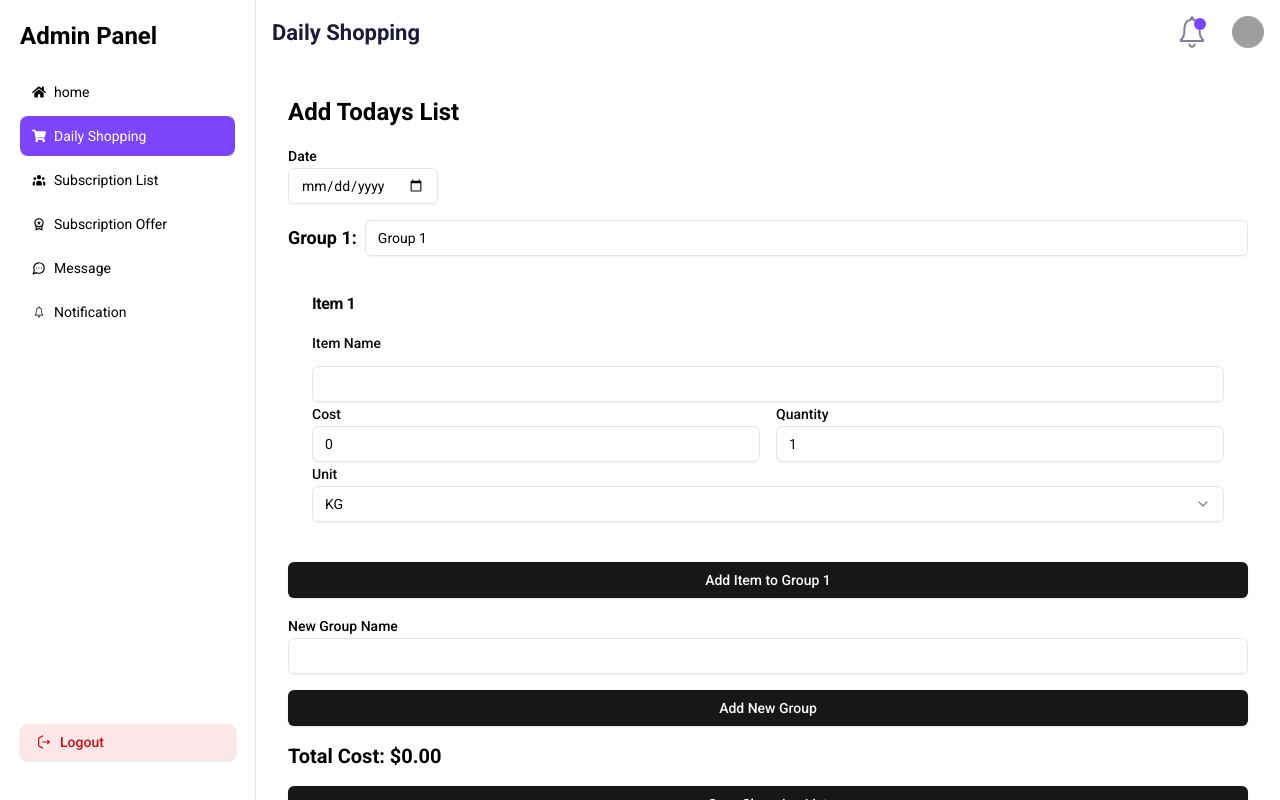
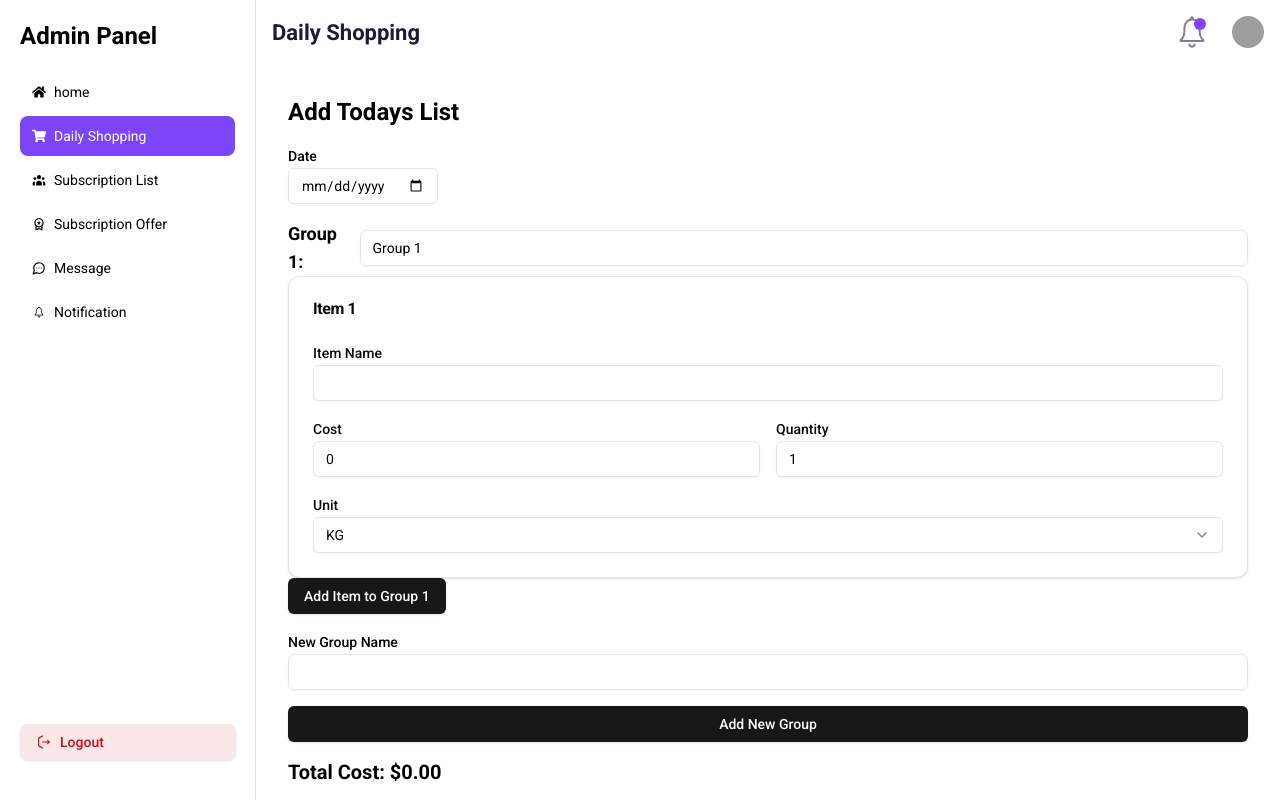
Before and after one commit to Nahid-Mahmud/prottohik-shopping-frontend, a Next.js app: page /add-daily-shopping in a window 1280 px wide. Built offline with nearby package versions, Linux system fonts and the light colour scheme; grey boxes are pictures that could not be loaded.

Commit message:
refactor ShoppingListForm to improve layout and enhance item input validation

```diff
--- a/src/components/addDailyShopping/ShoppingListForm.tsx
+++ b/src/components/addDailyShopping/ShoppingListForm.tsx
@@ -69,24 +69,23 @@ export function ShoppingListForm() {
       </div>
 
       {watchGroups.map((group, groupIndex) => (
-        <div key={groupIndex} className="flex flex-col gap-4">
+        <div key={groupIndex}>
           <div className="flex items-center gap-2">
-            <h2 className="text-lg font-bold text-nowrap">Group {groupIndex + 1}:</h2>
+            <h2 className="text-lg font-bold">Group {groupIndex + 1}:</h2>
             <Input
               {...register(`groups.${groupIndex}` as const, { required: "Group name is required" })}
               defaultValue={group}
             />
           </div>
-          <div className="flex flex-col gap-4">
           {fields
             .filter((field) => field.group === group)
             .map((field, index) => (
-                <Card key={field.id} className="shadow-none border-none">
+              <Card key={field.id}>
                 <CardHeader>
                   <CardTitle>Item {index + 1}</CardTitle>
                 </CardHeader>
-                  <CardContent>
-                    <div className="flex flex-col gap-4">
+                <CardContent className="space-y-4">
+                  <div>
                     <Label htmlFor={`items.${fields.findIndex((f) => f.id === field.id)}.name`}>Item Name</Label>
                     <Input
                       {...register(`items.${fields.findIndex((f) => f.id === field.id)}.name` as const, {
@@ -159,7 +158,6 @@ export function ShoppingListForm() {
                       type="button"
                       variant="destructive"
                       onClick={() => remove(fields.findIndex((f) => f.id === field.id))}
-                        className="mt-4"
                     >
                       Remove Item
                     </Button>
@@ -167,7 +165,6 @@ export function ShoppingListForm() {
                 </CardContent>
               </Card>
             ))}
-          </div>
           <Button type="button" onClick={() => append({ name: "", cost: 0, quantity: 1, unit: "KG", group })}>
             Add Item to {group}
           </Button>
```
Lines whose indentation alone changed are shown as unchanged.
